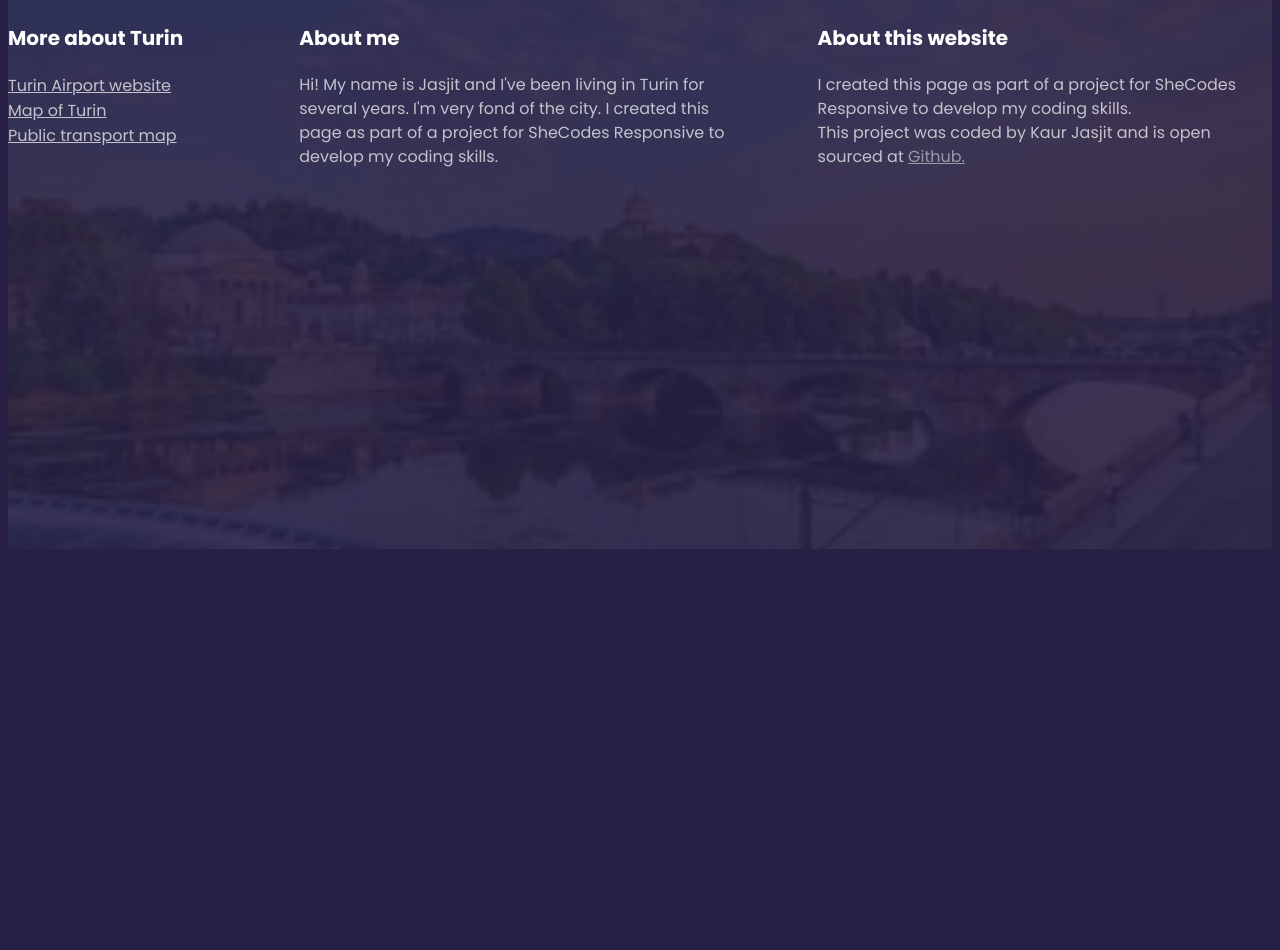
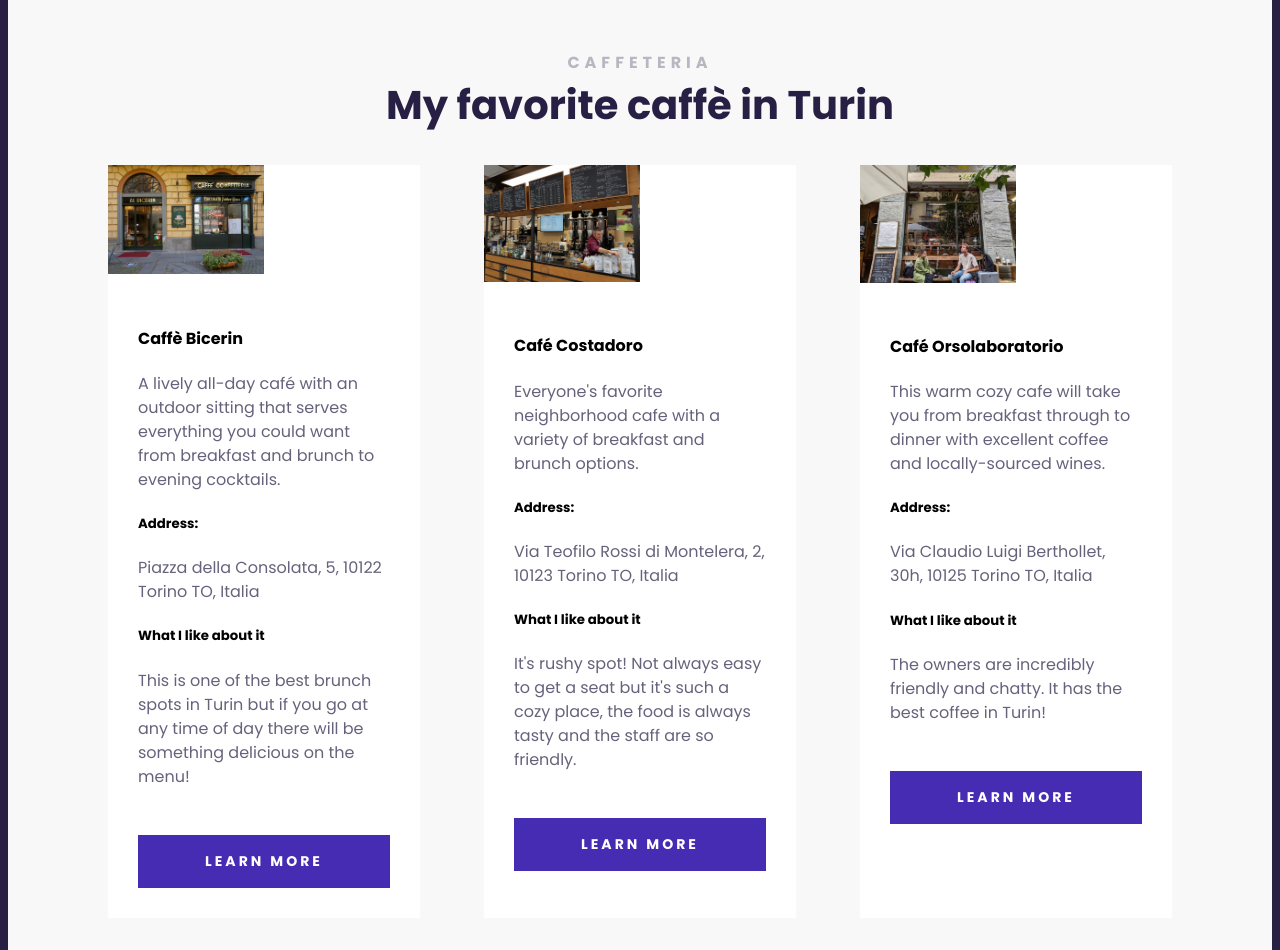
Before and after one commit to Kjasjit/TURIN-TRAVEL-PROJECT, a plain HTML site: page index.html in a window 1280 px wide. Shown: the part 1630-2580 px from the top of the page. Before the commit the page ends 2187 px from the top, so only its background shows below. Drawn offline with Linux system fonts and the light colour scheme.

Commit message:
added caffès images and cards and their css

```diff
--- a/index.html
+++ b/index.html
@@ -56,6 +56,118 @@
     </p>
 </div>
 </section>
+<section class="secondary">
+    <h2 class="text-center">CAFFETERIA</h2>
+    <h3 class="text-center">My favorite caffè in Turin</h3>
+
+<div class="grid grid-3-columns">
+    <div class="card">
+        <div class="card-header grid grid-2-columns">
+          <img
+            src="images/caffès/bicerin.jpg"
+            alt="Caffè Bicerin"
+            width="500"
+            class="img-responsive"
+          />
+          </div>
+          <div class="card-body">
+            <h4>Caffè Bicerin</h4>
+            <p>
+              A lively all-day café with an outdoor sitting that serves
+              everything you could want from breakfast and brunch to evening
+              cocktails.
+            </p>
+            <h5>Address:</h5>
+            <p>Piazza della Consolata, 5, 10122 Torino TO, Italia</p>
+            <h5>What I like about it</h5>
+            <p>
+              This is one of the best brunch spots in Turin but if you go
+              at any time of day there will be something delicious on the
+              menu!
+            </p>
+          </div>
+          <div class="card-footer">
+            <a
+              href="https://bicerin.it"
+              class="btn"
+              target="_blank"
+            >
+              Learn more
+            </a>
+          </div>
+        </div>
+        <div class="card">
+          <div class="card-header grid grid-2-columns">
+            <img
+              src="images/caffès/costadoro.jpg"
+              alt="Caffè costadoro"
+              width="500"
+              class="img-responsive"
+            />
+            </div>
+
+            <div class="card-body">
+                <h4>Café Costadoro</h4>
+                <p>
+                  Everyone's favorite neighborhood cafe with a variety of
+                  breakfast and brunch options.
+                </p>
+                <h5>Address:</h5>
+                <p>Via Teofilo Rossi di Montelera, 2, 10123 Torino TO, Italia</p>
+                <h5>What I like about it</h5>
+                <p>
+                  It's rushy spot! Not always easy to get a seat but it's such a cozy
+                  place, the food is always tasty and the staff are so
+                  friendly.
+                </p>
+              </div>
+              <div class="card-footer">
+                <a
+                  href="https://costadoro.it/chi-siamo/factory/"
+                  class="btn"
+                  target="_blank"
+                >
+                  Learn more
+                </a>
+              </div>
+            </div>
+            <div class="card">
+                <div class="card-header grid grid-2-columns">
+                  <img
+                    src="images/caffès/orso.jpg"
+                    alt="Cafè Orsolaboratorio"
+                    width="500"
+                    class="img-responsive"
+                  />
+                  </div>
+                  <div class="card-body">
+                    <h4>Café Orsolaboratorio</h4>
+                    <p>
+                      This warm cozy cafe will
+                      take you from breakfast through to dinner with excellent
+                      coffee and locally-sourced wines.
+                    </p>
+                    <h5>Address:</h5>
+                    <p>Via Claudio Luigi Berthollet, 30h, 10125 Torino TO, Italia</p>
+                    <h5>What I like about it</h5>
+                    <p>
+                      The owners are incredibly friendly
+                      and chatty. It has the best coffee in Turin!
+                    </p>
+                  </div>
+                  <div class="card-footer">
+                    <a
+                      href="https://shop.orsolaboratoriocaffe.it"
+                      class="btn"
+                      target="_blank"
+                    >
+                      Learn more
+                    </a>
+                  </div>
+                </div>
+
+</div>
+</section>
 </main>
 
     <footer>
--- a/src/styles.css
+++ b/src/styles.css
@@ -81,6 +81,9 @@
     color: #272044;
     opacity: 0.7;
   }
+  .text-center{
+    text-align: center;
+  }
   .grid{
     display: grid;
     grid-gap: 64px;
@@ -91,14 +94,49 @@
   .grid-2-columns{
     grid-template-columns: 1fr 1fr;
   }
+  .grid-3-columns {
+    grid-template-columns: 1fr 1fr 1fr;
+  }
   .grid-3-columns-with-first-narrow {
     grid-template-columns: 1fr 2fr 2fr;
   }
+  .card {
+    background: white;
+    margin: 30px 0;
+  }
 
+  .card-header.grid {
+    grid-gap: 0;
+  }
+
+  .card-body {
+    padding: 30px;
+  }
+
+  .card-footer {
+    padding: 0 30px 30px;
+  }
+
+  .btn {
+    display: block;
+    color: white;
+    font-weight: 700;
+    font-size: 14px;
+    line-height: 21px;
+    text-align: center;
+    letter-spacing: 3px;
+    text-transform: uppercase;
+    padding: 16px;
+    background-color: #462cb3;
+    text-decoration: none;
+  }
   section {
     max-width: 100%;
     margin: 0 auto;
-    padding: 100px 0;
+    padding: 100px;
+  }
+  section.secondary{
+    background: #f8f8f8;
   }
   footer{
     color: white;
@@ -159,4 +197,8 @@
      section{
         padding: 30px;
      }
+     .card-header img {
+        display: none;
+      }
+
   }
```
Also changed, not shown: images/caffès/bicerin.jpg (added), images/caffès/costadoro.jpg (added), images/caffès/orso.jpg (added), 3 other files.
